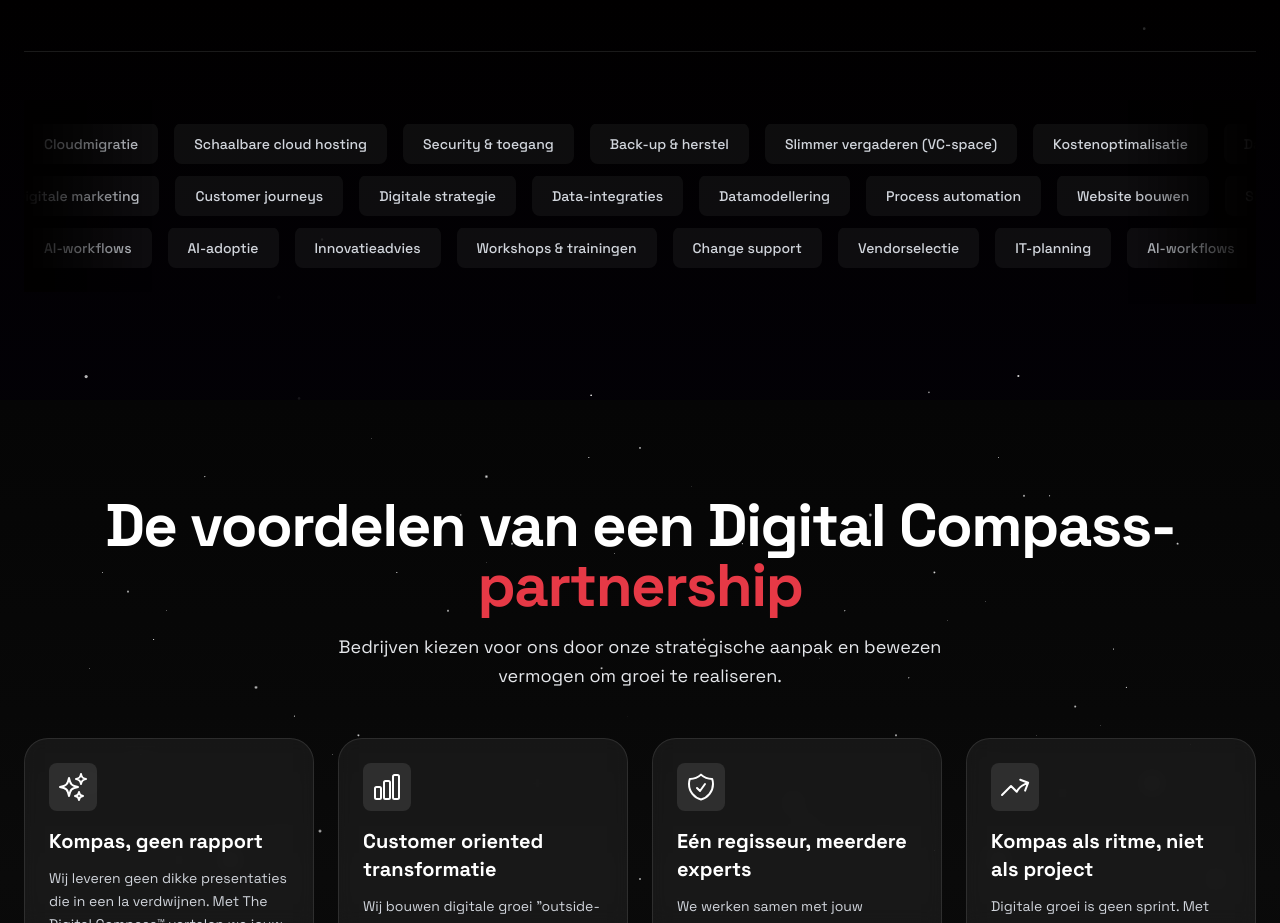
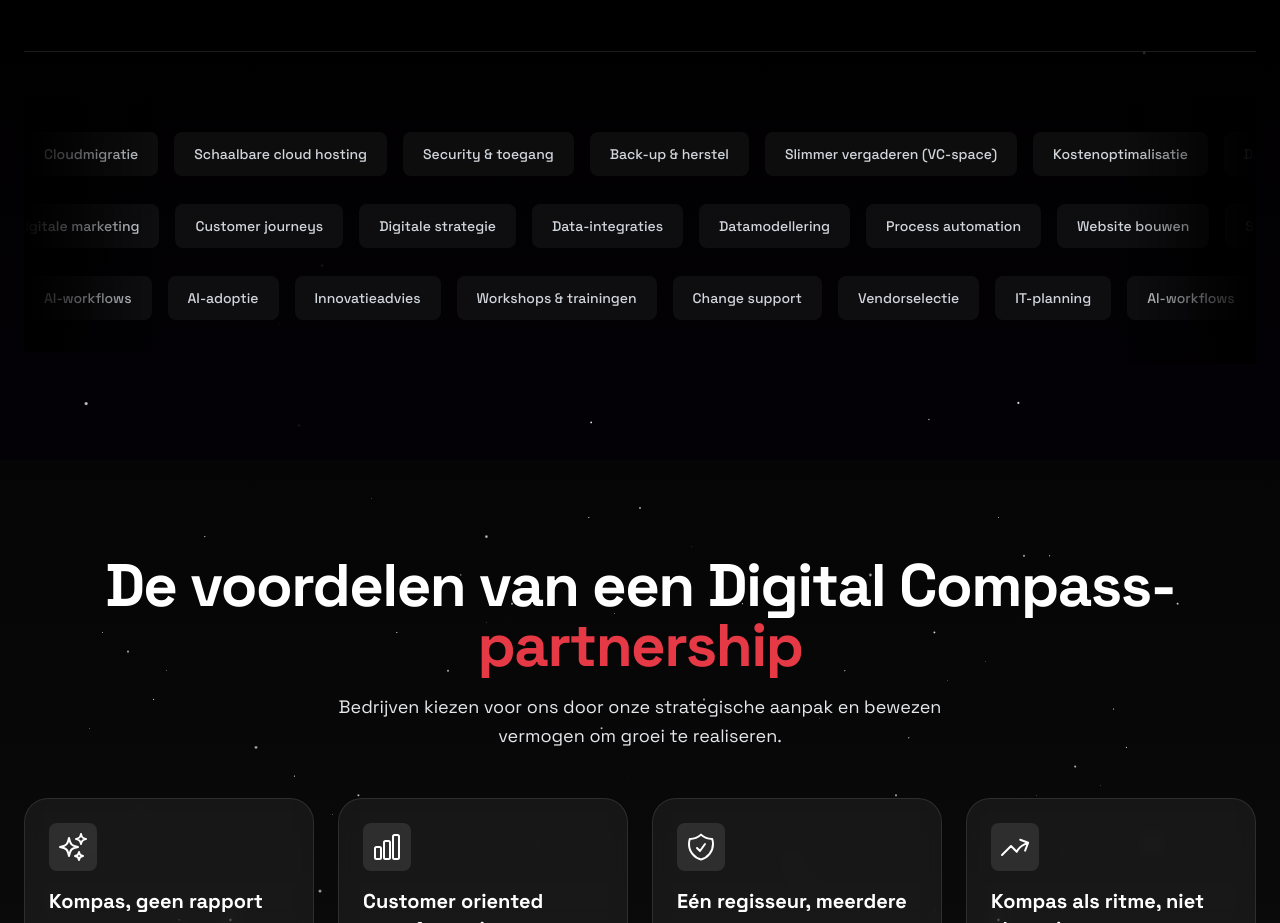
Before and after one commit to Mautje013/TheDigitalPepper, a Next.js app: page / in a window 1280 px wide. Shown: the part 3060-3983 px from the top of the page. Built offline with nearby package versions, Linux system fonts and the light colour scheme; no server answers.

Commit message:
Remove carousel click behavior and finalize UX improvements

```diff
--- a/components/Features.tsx
+++ b/components/Features.tsx
@@ -1,7 +1,6 @@
 "use client";
 
 import { useState, useEffect, useRef } from "react";
-import Link from "next/link";
 import Image from "next/image";
 import Container from "./Container";
 
@@ -245,8 +244,7 @@
               }
             }}
           >
-            <Link
-              href={link}
+            <div
               className={`
                 carousel-item flex-shrink-0 px-5 py-2.5 rounded-lg cursor-pointer
                 transition-all duration-300 ease-out relative
@@ -264,7 +262,7 @@
               >
                 {service}
               </span>
-            </Link>
+            </div>
 
             {/* Tooltip */}
             {tooltip && (
```
